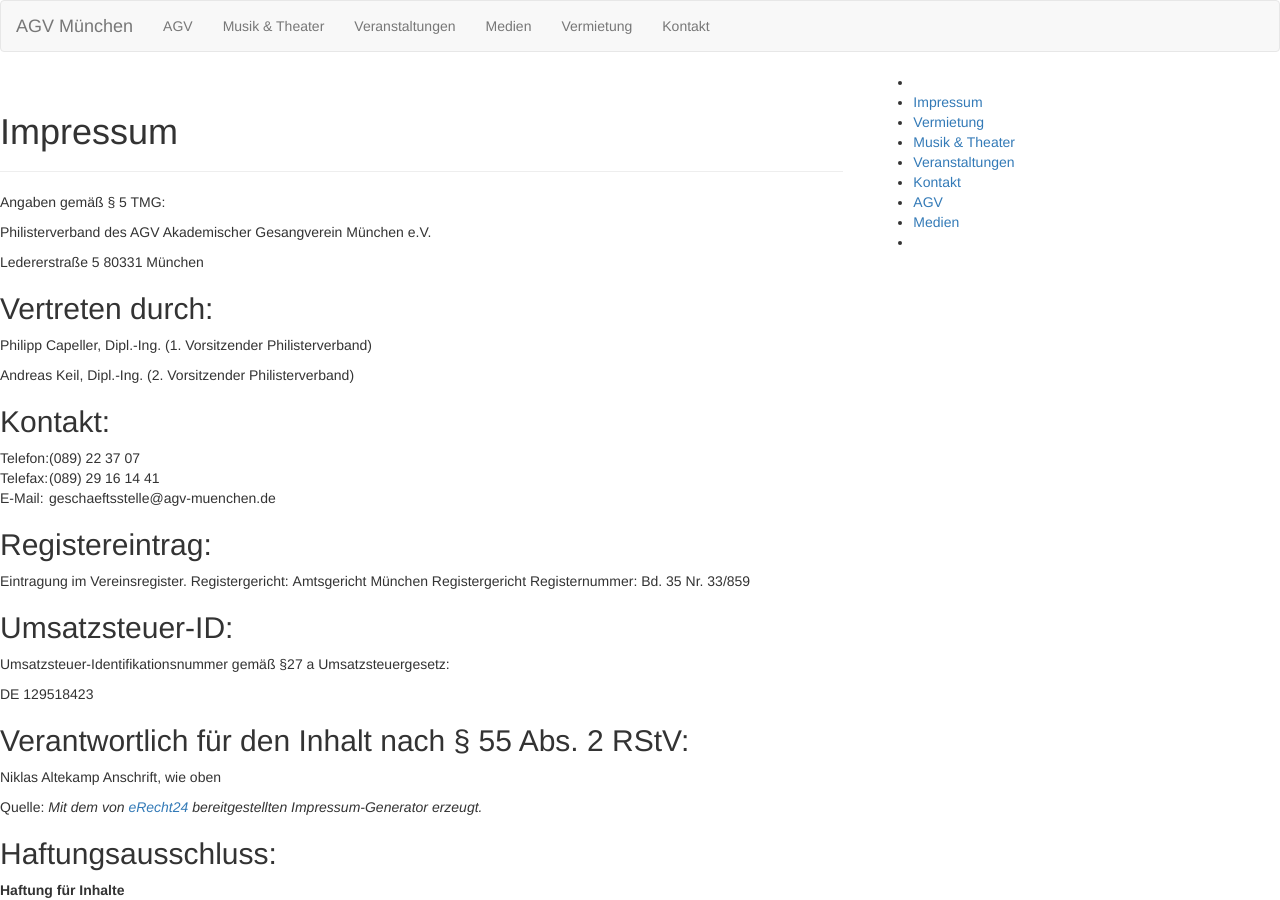
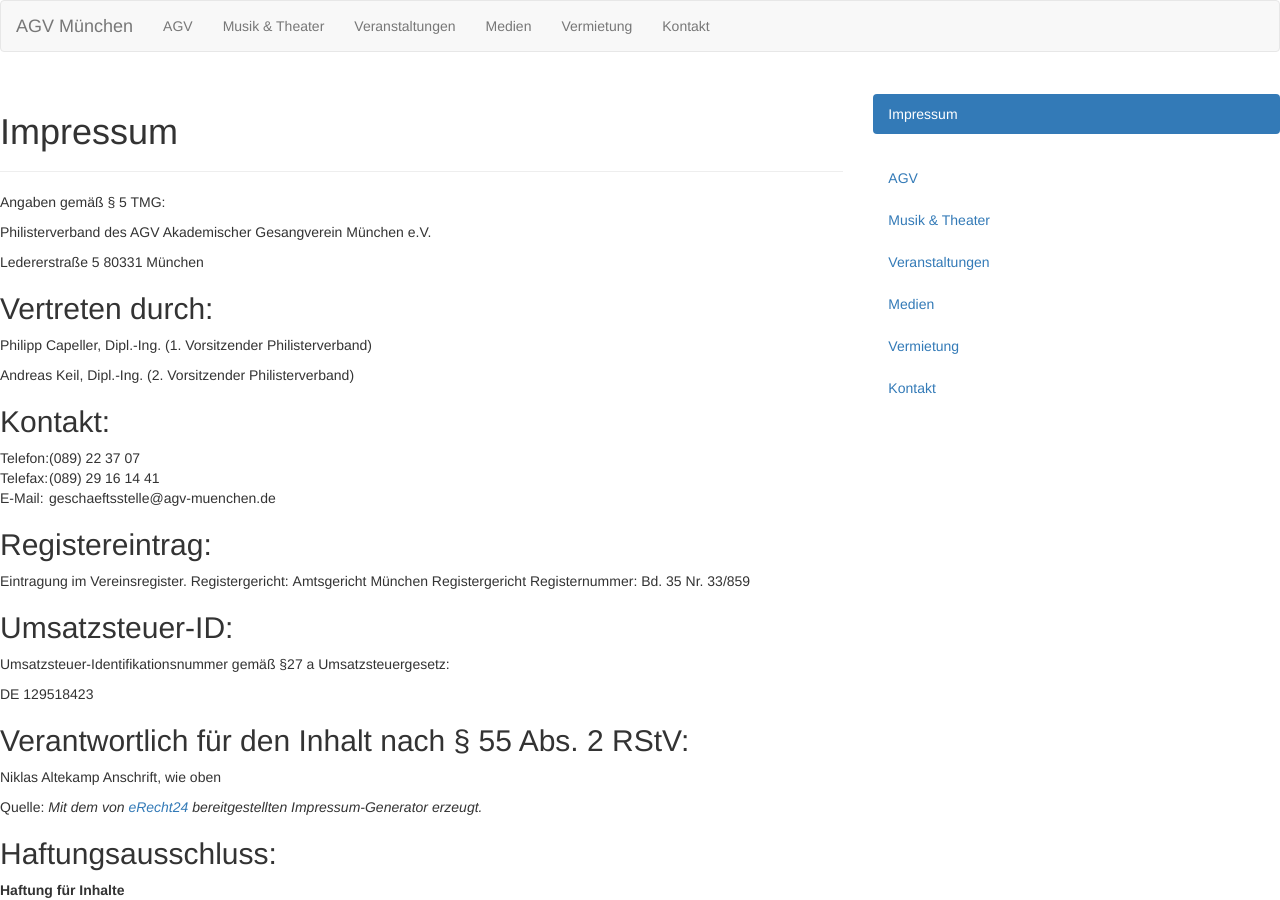
Before and after one commit to MyOldStuff/agvm.github.io, a Jekyll site: the page built from impressum.md, in a window 1280 px wide and 900 px high. Built offline with Jekyll 4.4.1, drawn with Linux system fonts in a browser that asks for light colours; nearby versions of some CDN libraries.

Commit message:
Get subnav working

```diff
--- a/_includes/subnav.html
+++ b/_includes/subnav.html
@@ -3,18 +3,29 @@ Source: http://thinkshout.com/blog/2014/12/creating-dynamic-menus-in-jekyll/
 {% endcomment %}
 {% assign url_parts = page.url | split: '/' %}
 {% assign url_parts_size = url_parts | size %}
+{% assign url_parts_size_next = url_parts_size | plus: 1 %}
 {% assign rm = url_parts | last %}
 {% assign base_url = page.url | replace: rm %}
 
-<ul>
-{% for node in site.pages %}
+<ul class="nav nav-pills nav-stacked">
+{% assign pages = site.pages | sort: 'weight' %}
+{% for node in pages %}
   {% if node.url contains base_url %}
     {% assign node_url_parts = node.url | split: '/' %}
     {% assign node_url_parts_size = node_url_parts | size %}
     {% assign filename = node_url_parts | last %}
-    {% if url_parts_size == node_url_parts_size and filename != 'index.html' %}
-      <li><a href='{{node.url}}'>{{node.title}}</a></li>
+
+    {% if node_url_parts_size == url_parts_size and filename != 'index.html' %}
+      {% assign is_primary_nav = true %}
     {% endif %}
+    {% if node_url_parts_size == url_parts_size_next and filename == 'index.html' %}
+      {% assign is_primary_nav = true %}
+    {% endif %}
+
+    {% if is_primary_nav %}
+      <li{% if page.url == node.url %} class="active"{% endif %}><a href='{{node.url}}'>{{node.title}}</a></li>
+    {% endif %}
+    {% assign is_primary_nav = false %}
   {% endif %}
 {% endfor %}
 </ul>
```
